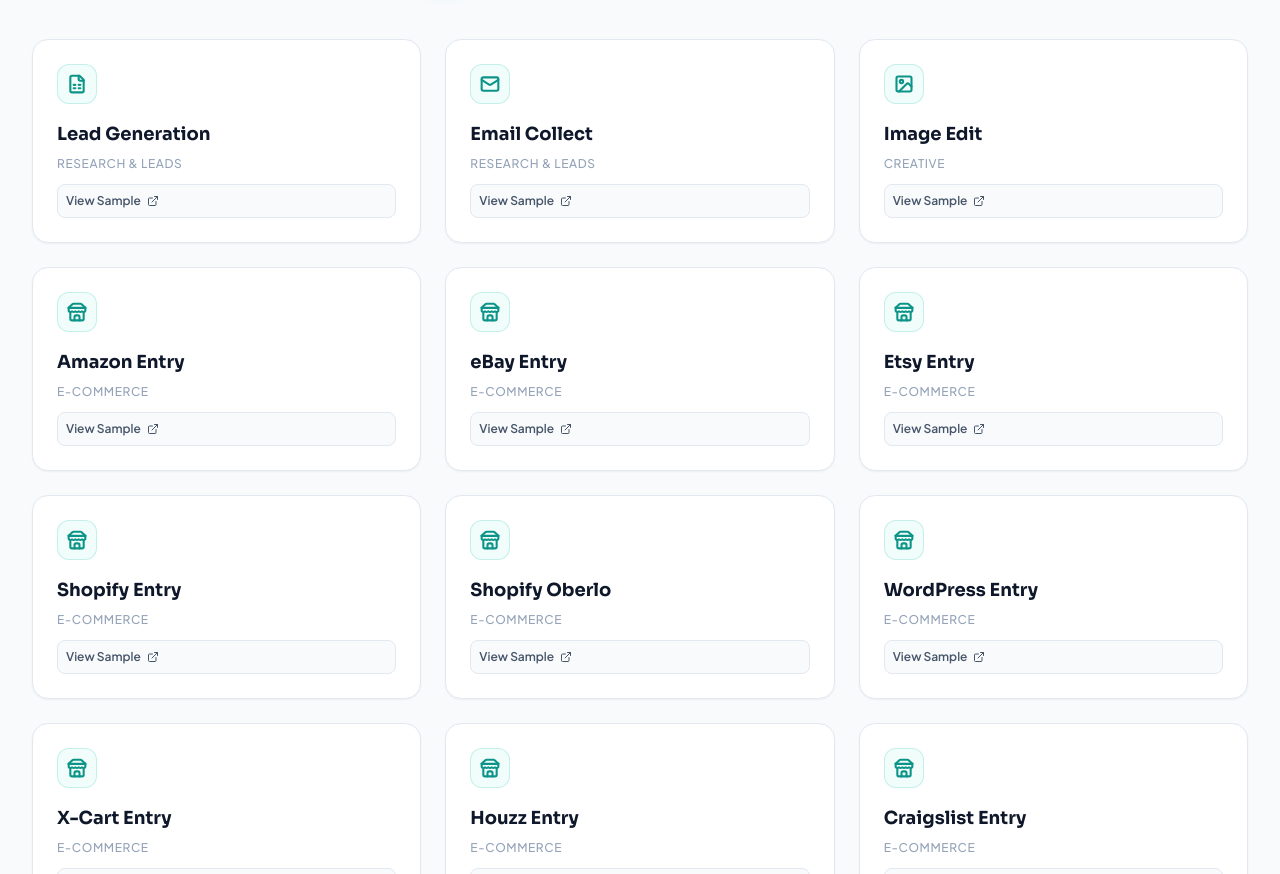
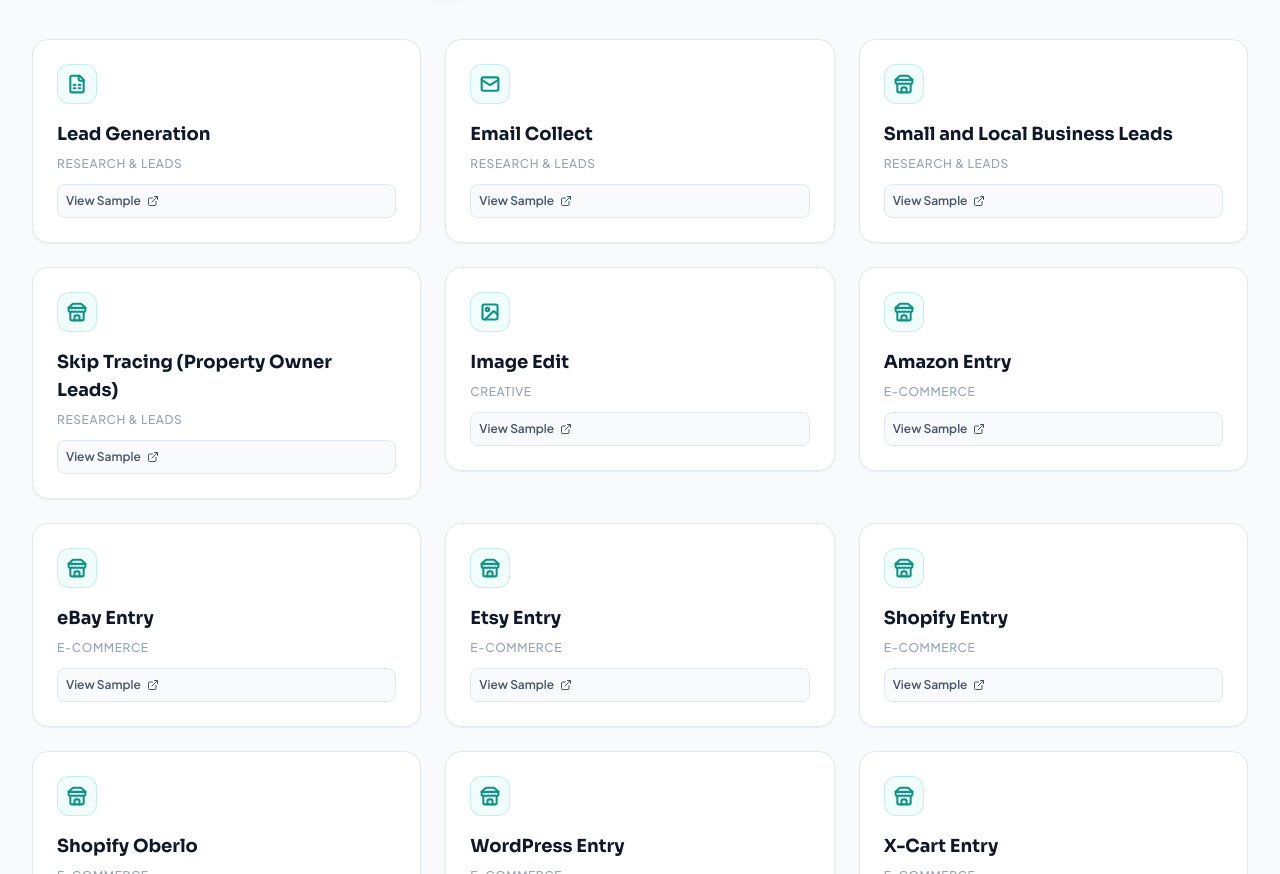
Before and after one commit to mustafa-mahmud/shaiful-freelancer, a React (Vite) app: page / in a window 1280 px wide. Shown: the part 5720-6594 px from the top of the page. Built offline with nearby package versions, Linux system fonts and the light colour scheme.

Commit message:
My Services->Research & Service a 2ta item added

```diff
--- a/src/data/portfolio.js
+++ b/src/data/portfolio.js
@@ -102,36 +102,48 @@ export const portfolios = [
   },
   {
     id: 3,
+    title: 'Small and Local Business Leads',
+    category: 'Research & Leads',
+    url: 'https://docs.google.com/spreadsheets/d/1-LmR8CEaeOyfVZpA320R57sx4jbQ05uyj8EizW_rNls/edit',
+  },
+  {
+    id: 4,
+    title: 'Skip Tracing (Property Owner Leads)',
+    category: 'Research & Leads',
+    url: 'https://docs.google.com/spreadsheets/d/1DqLwTquZa3FcVkbwrbRMwhmRylobqXzI7oZ-_Rmxyu4/edit',
+  },
+  {
+    id: 5,
     title: 'Image Edit',
     category: 'Creative',
     url: 'https://docs.google.com/document/d/1EFg-5Oek5OJpXS49EqmAeJey-nSvj34_9qc9QMV3o88/edit',
   },
   {
-    id: 4,
+    id: 6,
     title: 'Amazon Entry',
     category: 'E-commerce',
     url: 'https://docs.google.com/document/d/1p8ZEmkdRtLSQKasl0RF7ByP94kOxjaX4jJfCEWovh9k/edit',
   },
   {
-    id: 5,
+    id: 7,
     title: 'eBay Entry',
     category: 'E-commerce',
     url: 'https://docs.google.com/document/d/1XIyeqJnSe7_lFe4nnAkX_zhWXEL94T15qTlF6ceSCmI/edit',
   },
   {
-    id: 6,
+    id: 8,
     title: 'Etsy Entry',
     category: 'E-commerce',
     url: 'https://docs.google.com/document/d/1cdy6xj7s1N-9G-UGMM9MX1SU8ncCRW1jVU32mLkamwk/edit',
   },
   {
-    id: 7,
+    id: 9,
     title: 'Shopify Entry',
     category: 'E-commerce',
     url: 'https://docs.google.com/document/d/16hjLlanNim2VhBZkLSq4cVWhhpqEvUL-DN24rqY5LPo/edit',
   },
   {
-    id: 8,
+    id: 10,
     title: 'Shopify Oberlo',
     category: 'E-commerce',
     url: 'https://docs.google.com/document/d/1FoOGvSDHv32-63KimmCt5gY4lo4jD3AmxqTx0flZSjY/edit',
```
